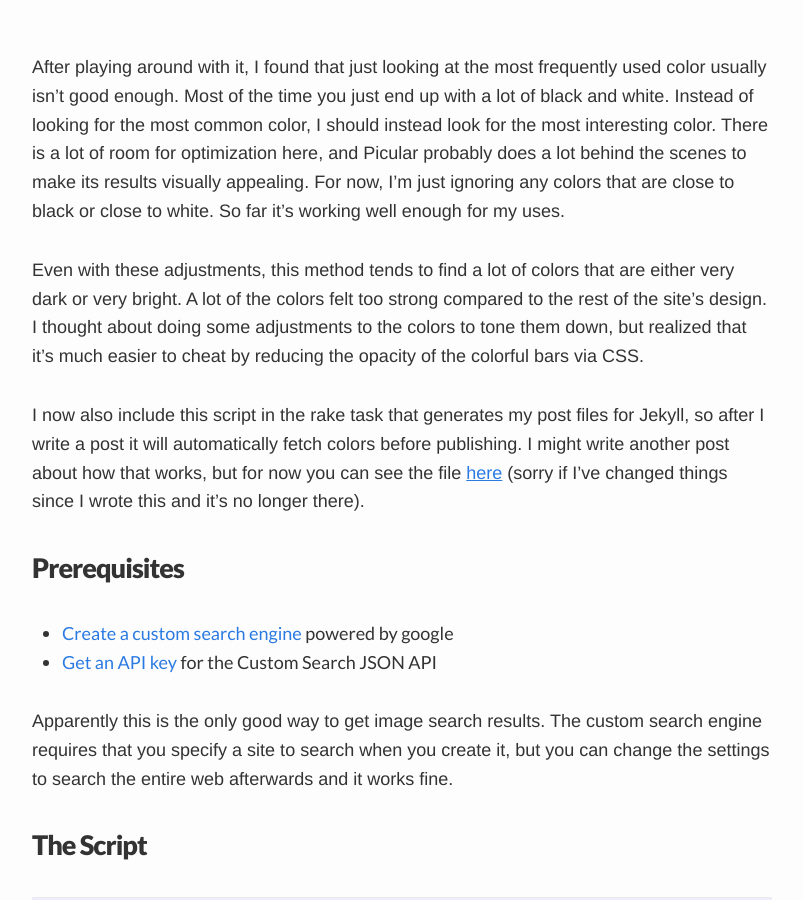
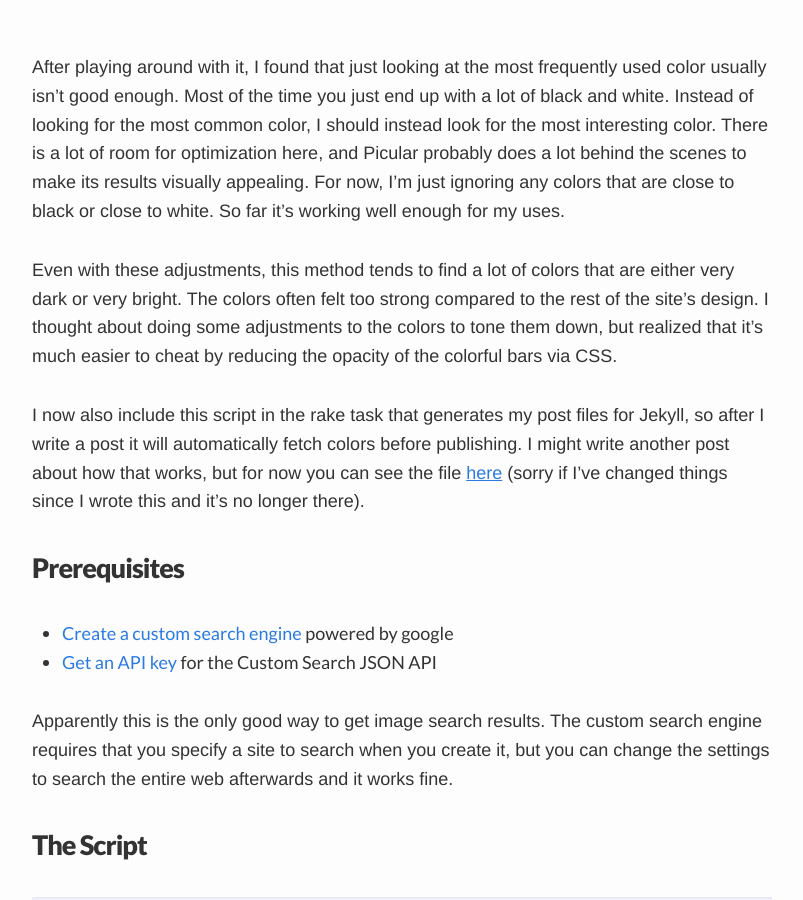
Before and after one commit to aonsager/aonsager.github.io, a Jekyll site: the page built from _posts/2019-03-20-adding-color-to-posts-automatically.md, in a window 1280 px wide and 900 px high, scrolled down 1144 px. Shown: the whole window, without its empty margins (238-1041 px from the left). Built offline with Jekyll 4.4.1, drawn with Linux system fonts in a browser that asks for light colours; comment, search, counter and statistics services are not loaded.

Commit message:
change a word

```diff
--- a/_posts/2019-03-20-adding-color-to-posts-automatically.md
+++ b/_posts/2019-03-20-adding-color-to-posts-automatically.md
@@ -55,7 +55,7 @@
 
 After playing around with it, I found that just looking at the most frequently used color usually isn't good enough. Most of the time you just end up with a lot of black and white. Instead of looking for the most common color, I should instead look for the most interesting color. There is a lot of room for optimization here, and Picular probably does a lot behind the scenes to make its results visually appealing. For now, I'm just ignoring any colors that are close to black or close to white. So far it's working well enough for my uses.
 
-Even with these adjustments, this method tends to find a lot of colors that are either very dark or very bright. A lot of the colors felt too strong compared to the rest of the site's design. I thought about doing some adjustments to the colors to tone them down, but realized that it's much easier to cheat by reducing the opacity of the colorful bars via CSS.
+Even with these adjustments, this method tends to find a lot of colors that are either very dark or very bright. The colors often felt too strong compared to the rest of the site's design. I thought about doing some adjustments to the colors to tone them down, but realized that it's much easier to cheat by reducing the opacity of the colorful bars via CSS.
 
 I now also include this script in the rake task that generates my post files for Jekyll, so after I write a post it will automatically fetch colors before publishing. I might write another post about how that works, but for now you can see the file [here](https://github.com/aonsager/aonsager.github.io/blob/master/Rakefile) (sorry if I've changed things since I wrote this and it's no longer there).
 
```
